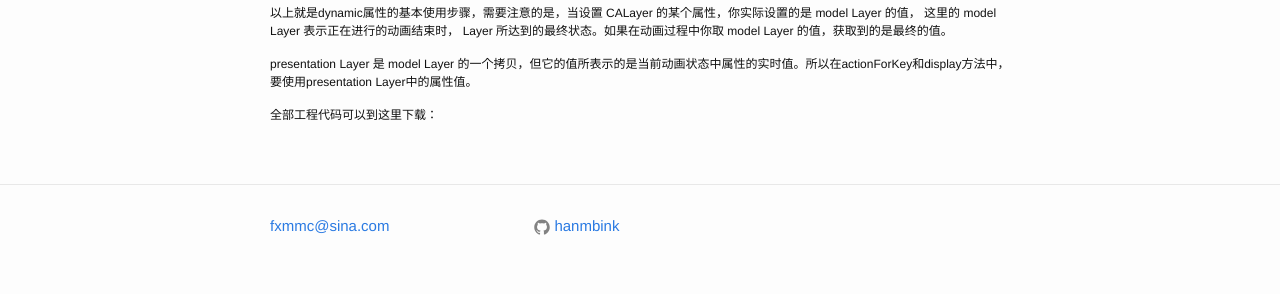
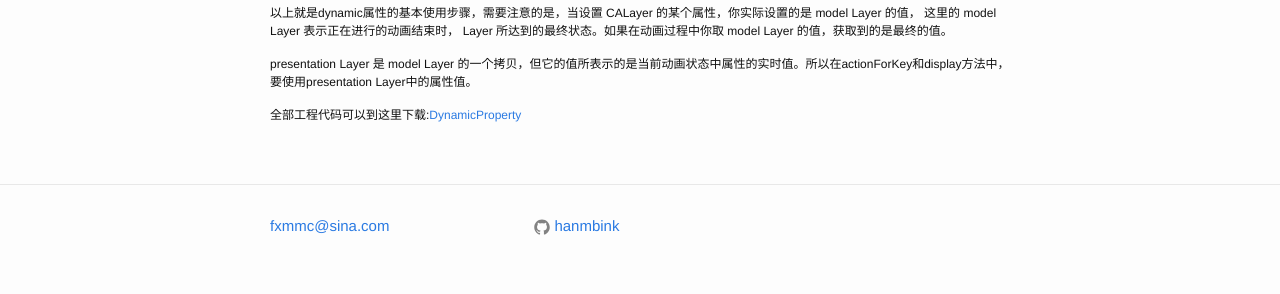
Before and after one commit to binkwang/hanmbink.github.io, a Jekyll site: the page built from _posts/2014-11-7-CALayer的dynamic属性的应用.markdown, in a window 1280 px wide. Shown: the part 1200-1494 px from the top of the page. Built offline with Jekyll 4.4.1, drawn with Linux system fonts in a browser that asks for light colours.

Commit message:
Update 2014-11-7-CALayer的dynamic属性的应用.markdown

```diff
--- a/_posts/2014-11-7-CALayer的dynamic属性的应用.markdown
+++ b/_posts/2014-11-7-CALayer的dynamic属性的应用.markdown
@@ -67,4 +67,4 @@ CALayer 的 dynamic 属性提供了一种简单的机制来实现任何形式的
 
 presentation Layer 是 model Layer 的一个拷贝，但它的值所表示的是当前动画状态中属性的实时值。所以在actionForKey和display方法中，要使用presentation Layer中的属性值。
 
-全部工程代码可以到这里下载：
+全部工程代码可以到这里下载:[DynamicProperty](https://github.com/hanmbink/DynamicProperty)
```
